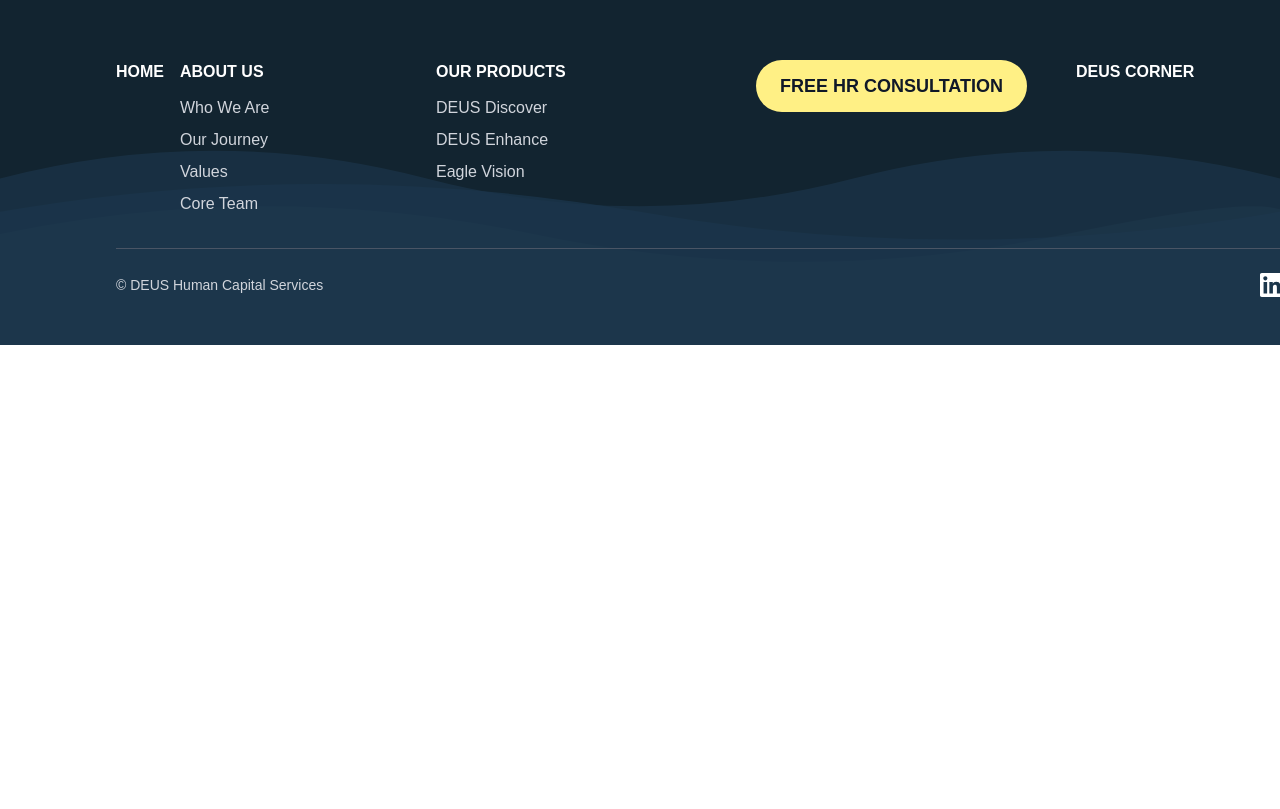
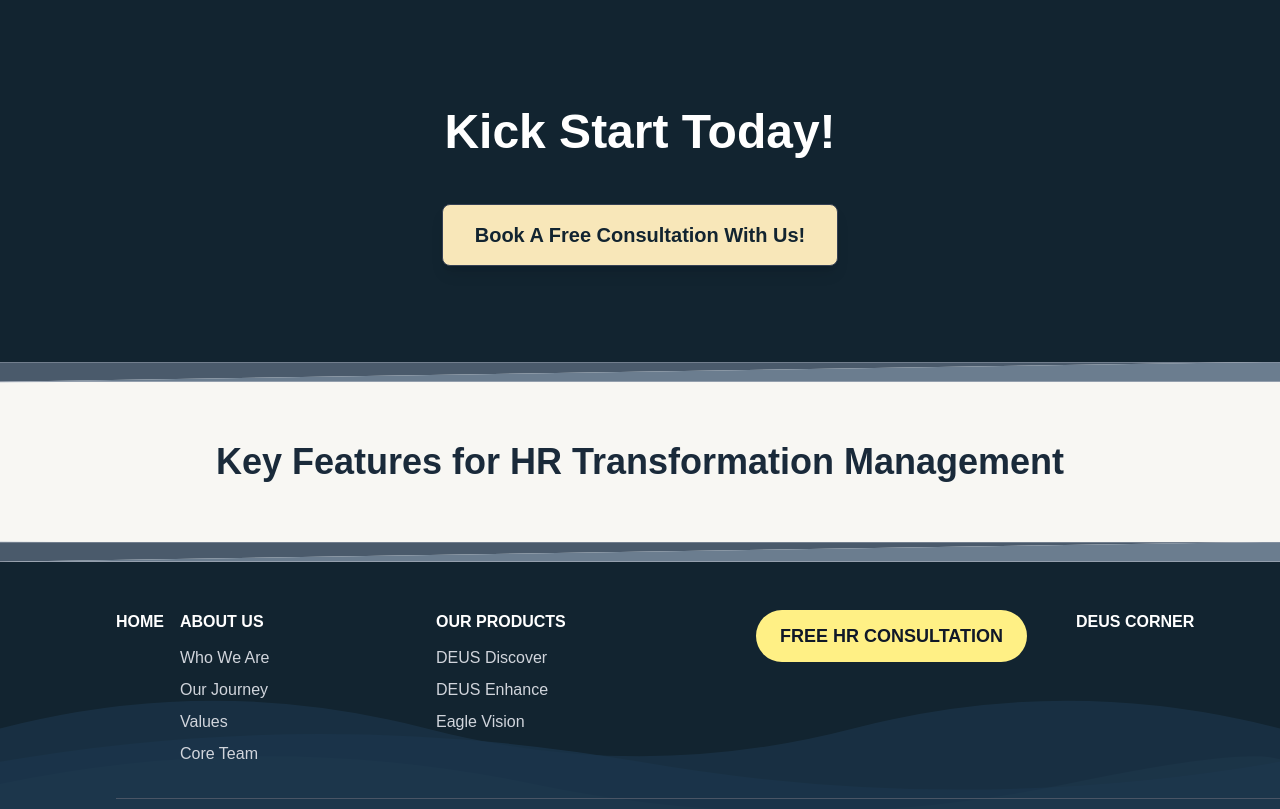
Before and after one commit to khafidhkayyis/deushcs-clone, a Next.js app: page /enhance in a window 1280 px wide. Shown: the part 4870-5679 px from the top of the page. Before the commit the page ends 5215 px from the top, so only its background shows below. Built offline with nearby package versions, Linux system fonts and the light colour scheme; a web font is replaced by a local one.

Commit message:
section-clickstart

```diff
--- a/app/enhance/page.tsx
+++ b/app/enhance/page.tsx
@@ -1,6 +1,8 @@
 import HeroBanner from "./sections/heroBanner";
 import BarrierName from "./sections/barrierName";
 import UniqueValue from "./sections/uniqueValue";
+import ClickStart from "./sections/clickstart";
+
 
 export default function EnhancePage() {
     return (
@@ -8,6 +10,8 @@ export default function EnhancePage() {
             <HeroBanner />
             <BarrierName index={0} />
             <UniqueValue />
+            <ClickStart />
+            <BarrierName index={1} />
         </div>
     );
 }
--- a/app/enhance/sections/barrierName.tsx
+++ b/app/enhance/sections/barrierName.tsx
@@ -3,8 +3,7 @@ import Barrier from "./barrier";
 
 const titles = [
     "What Makes DEUS Enhance Stand Out?",
-    "What is Gamification in Assessments?",
-    "Gamified Assessment Benefits for Organizations"
+    "Key Features for HR Transformation Management"
 ];
 
 function BarrierSection({ title }: { title: string }) {
--- a/app/enhance/sections/clickstart.tsx
+++ b/app/enhance/sections/clickstart.tsx
@@ -0,0 +1,21 @@
+import React from "react";
+
+export default function ClickStart() {
+    return (
+        <section className="relative bg-[#122430] text-white py-16 lg:py-24">
+            <div className="container mx-auto px-6">
+                <div className="flex flex-col items-center justify-center text-center max-w-4xl mx-auto">
+                    {/* Heading */}
+                    <h2 className="text-3xl md:text-4xl lg:text-5xl font-extrabold mb-12">
+                        Kick Start Today!
+                    </h2>
+
+                    {/* CTA Button */}
+                    <button className="bg-[#F8E7B9] border border-gray-700 rounded-lg px-8 py-4 text-lg md:text-xl font-semibold text-[#122430] hover:bg-[#f5dca0] transition-colors duration-300 shadow-lg">
+                        Book A Free Consultation With Us!
+                    </button>
+                </div>
+            </div>
+        </section>
+    );
+}
```
